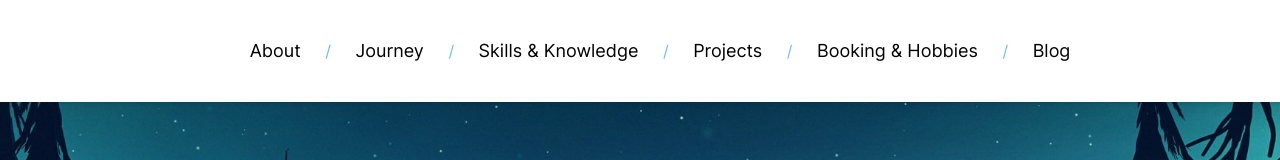
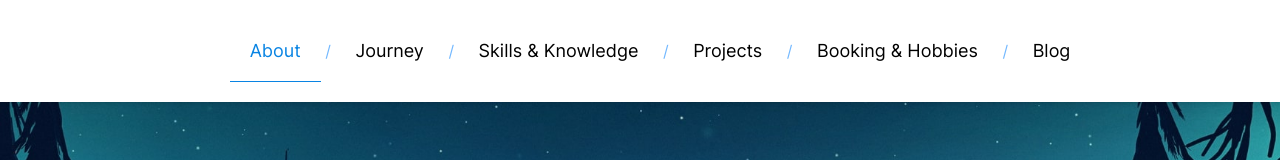
Before and after one commit to Xisabla/xisabla.github.io, a website: page index.html in a window 1280 px wide. Shown: the top 160 px of the page. Drawn offline with Linux system fonts and the light colour scheme.

Commit message:
fix: add missing files

```diff
--- a/css/main.css
+++ b/css/main.css
@@ -8,6 +8,8 @@
 /* Globals */
 
 /* TODO: Rework color palette */
+
+/* TODO: Mobile responsivity */
 
 :root {
 	--blue-light: #0984e3;
--- /dev/null
+++ b/js/main.js
@@ -0,0 +1,2 @@
+(()=>{function l(t,a,u=!1){let f=window.scrollY,n=a.filter(e=>e.top<=f);if(n.length===0)return;let c=n[n.length-1],i=t.filter(e=>e.a.classList.contains("current")&&e.section!==c.id);if(i.length===0&&!u)return;i.forEach(e=>e.a.classList.remove("current"));let s=t.find(e=>e.section===c.id);s&&s.a.classList.add("current")}var d=document.querySelector("nav#main-nav"),r=[...d.querySelectorAll("a")].filter(t=>t.getAttribute("href").startsWith("#")).map(t=>({section:t.getAttribute("href").slice(1),a:t})),o=[...document.querySelectorAll("section")].map(t=>({id:t.id,section:t,top:t.offsetTop}));window.addEventListener("scroll",()=>{r.length!==0&&o.length!==0&&(window.scrollY<0||l(r,o))});l(r,o,!0);console.log("\u{1F680}");})();
+//# sourceMappingURL=main.js.map
```
Also changed, not shown: 1 other file.
